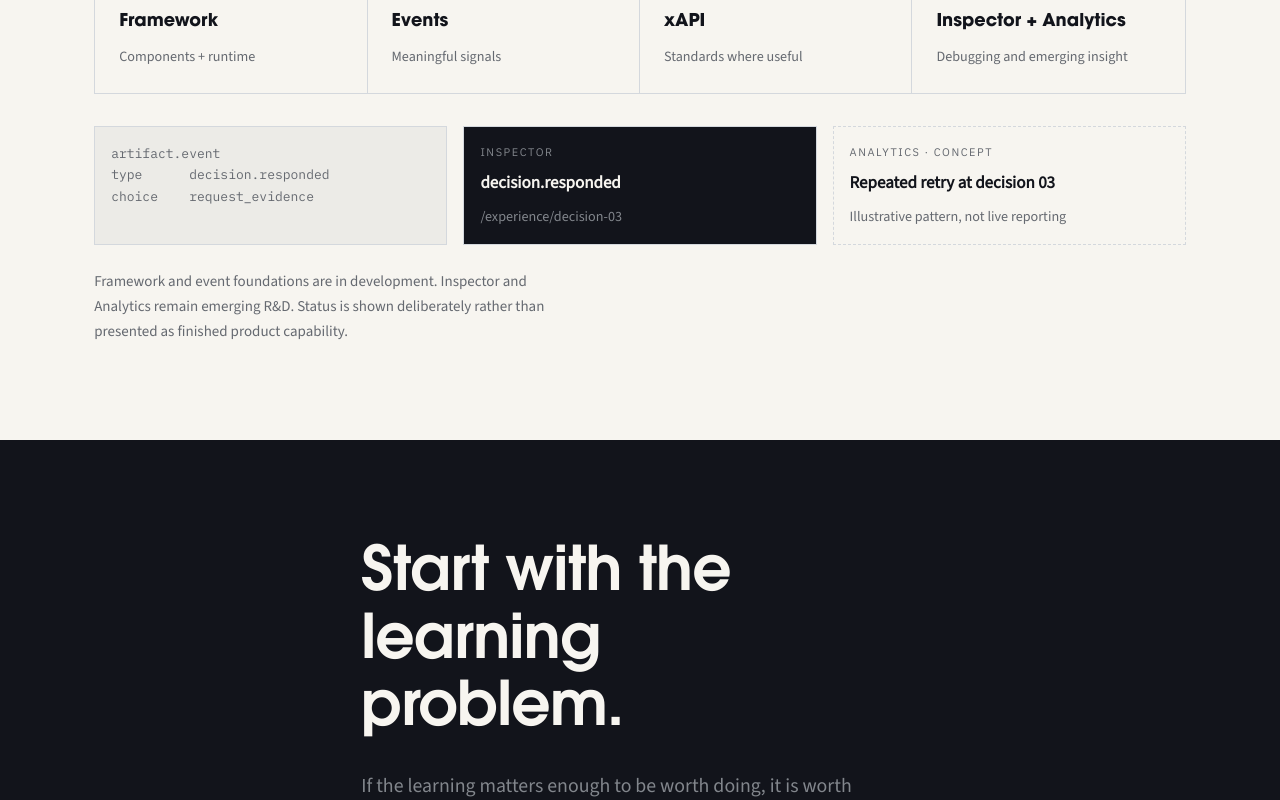
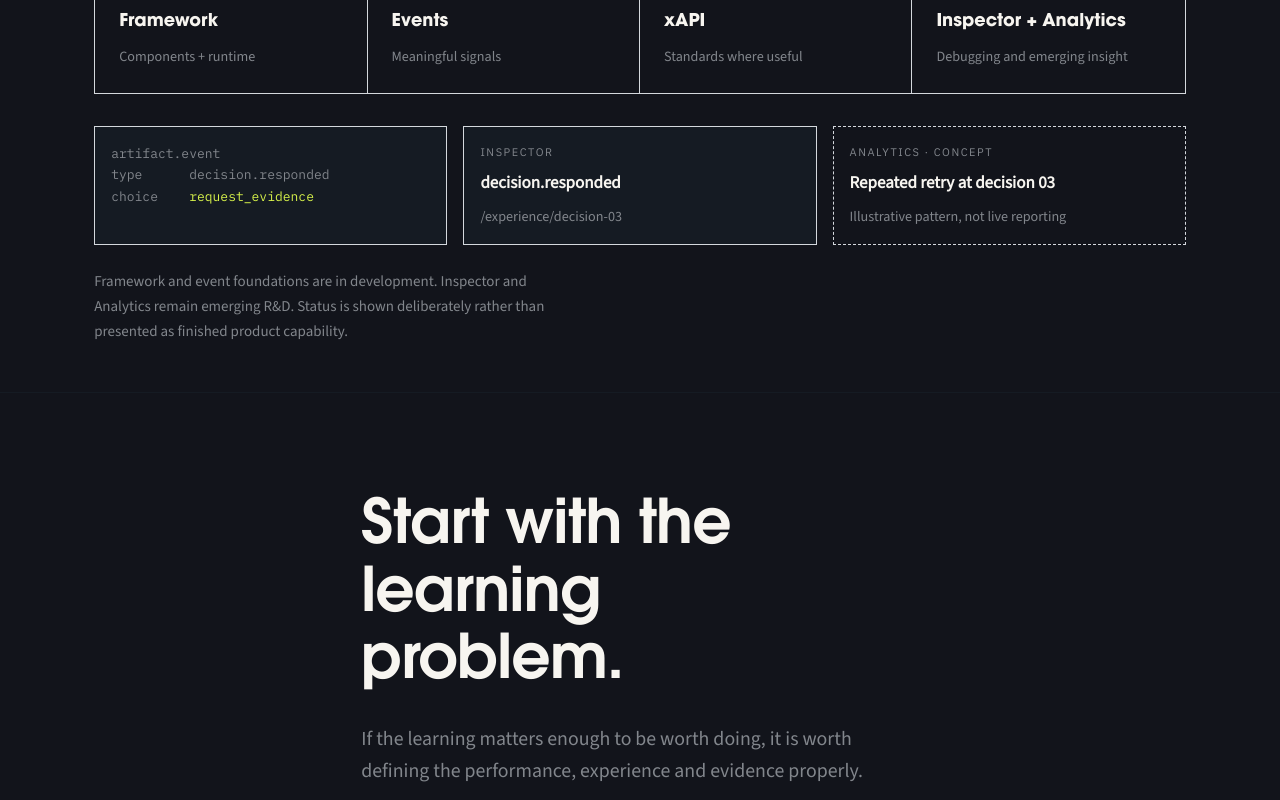
Before and after one commit to glennhammond/artifact-learning-site, a React (Vite) app: page / in a window 1280 px wide. Shown: the part 7860-8660 px from the top of the page. Built offline with nearby package versions, Linux system fonts and the light colour scheme.

Commit message:
feat: test selective Ink surfaces

```diff
--- a/src/design-system/Section.tsx
+++ b/src/design-system/Section.tsx
@@ -22,8 +22,8 @@ interface SectionProps {
 /**
  * The section/layout primitive every homepage section is built from: a
  * consistent kicker + heading head, a one-shot reveal-on-scroll, and a
- * light/dark tone switch for the one section (Model) that uses the Ink
- * surface (v0.2 treats dark as an occasional technical-context mode, not
+ * light/dark tone switch for sections where system or evidence semantics
+ * justify the Ink surface (dark remains an occasional mode, not
  * the page default: see docs/consolidation-decision.md).
  */
 export function Section({
--- a/src/home/components/FinalCta.css
+++ b/src/home/components/FinalCta.css
@@ -1,6 +1,7 @@
 .home-cta {
-  margin-block-start: var(--section-y-compact);
+  margin-block-start: 0;
   padding-block: clamp(4rem, 8vw, 8rem);
+  border-block-start: var(--border-thickness) solid var(--color-surface-strong);
   background: var(--color-ink);
   color: var(--color-paper);
 }
--- a/src/home/components/Platform.css
+++ b/src/home/components/Platform.css
@@ -4,8 +4,8 @@
 
 .home-platform-system__experience {
   padding: var(--space-5);
-  background: var(--color-ink);
-  color: var(--color-paper);
+  background: var(--color-bg-raised);
+  color: var(--color-text);
   font-family: var(--type-heading);
   font-size: var(--text-h3);
 }
@@ -79,13 +79,18 @@
 .home-platform-proof__inspector {
   display: grid;
   gap: var(--space-2);
-  background: var(--color-ink);
-  color: var(--color-paper);
+  background: var(--color-bg-raised);
+  color: var(--color-text);
 }
 
 .home-platform-proof__inspector .kicker,
 .home-platform-proof__inspector small {
   color: var(--color-text-subtle);
+}
+
+.home-platform-proof pre strong {
+  color: var(--color-signal);
+  font-weight: 400;
 }
 
 .home-platform-proof__analytics {
--- a/src/home/components/Platform.tsx
+++ b/src/home/components/Platform.tsx
@@ -11,6 +11,7 @@ export function Platform() {
       intro={platformSummary.intro}
       width="content"
       density="compact"
+      tone="ink"
     >
       <div className="home-platform-system" aria-label="Artifact platform ecosystem">
         <div className="home-platform-system__experience">Learning experience</div>
@@ -42,7 +43,7 @@ export function Platform() {
       <div className="home-platform-proof">
         <pre aria-label="Illustrative Artifact event">{`artifact.event
 type      decision.responded
-choice    request_evidence`}</pre>
+choice    `}<strong>request_evidence</strong></pre>
 
         <div className="home-platform-proof__inspector">
           <span className="kicker">Inspector</span>
```
